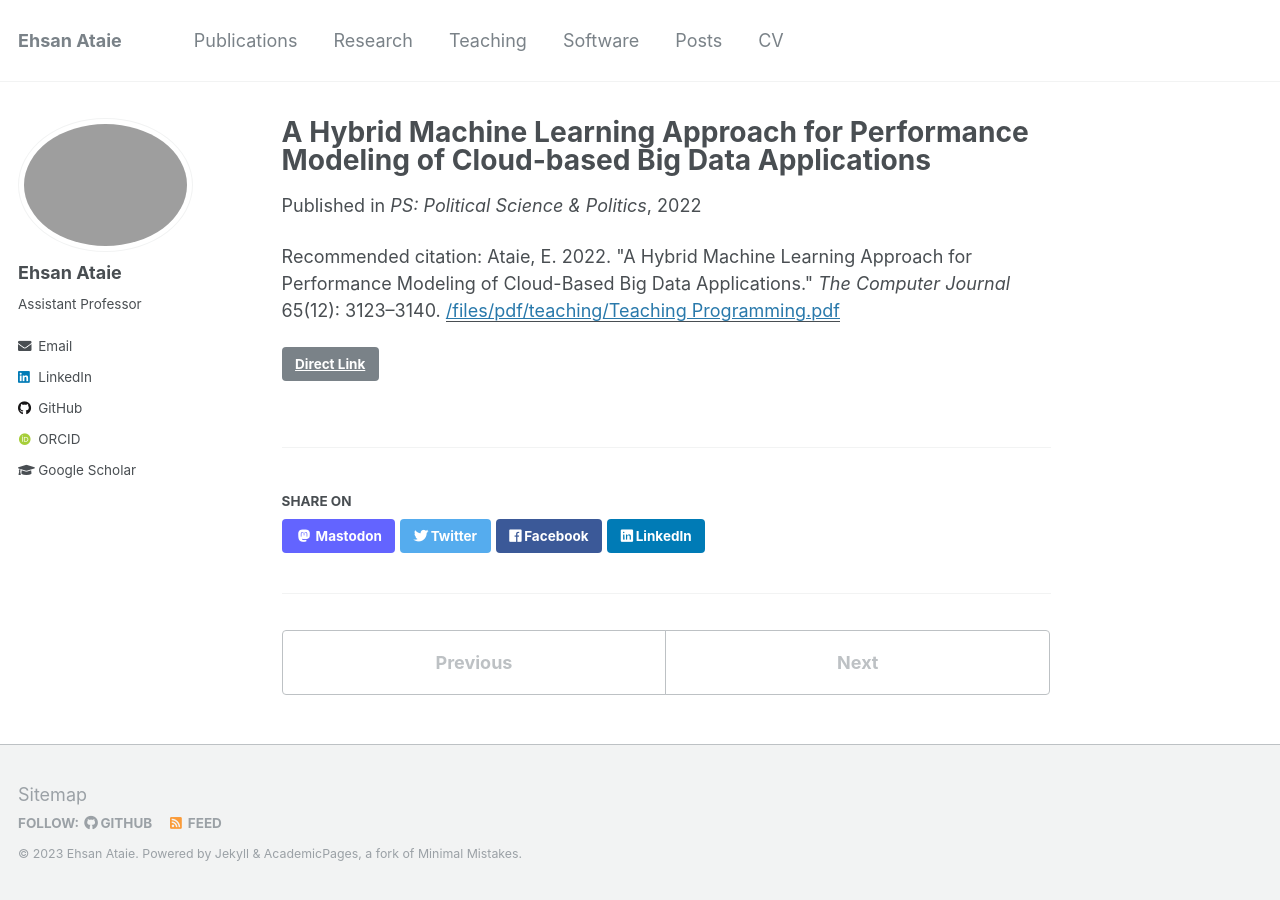
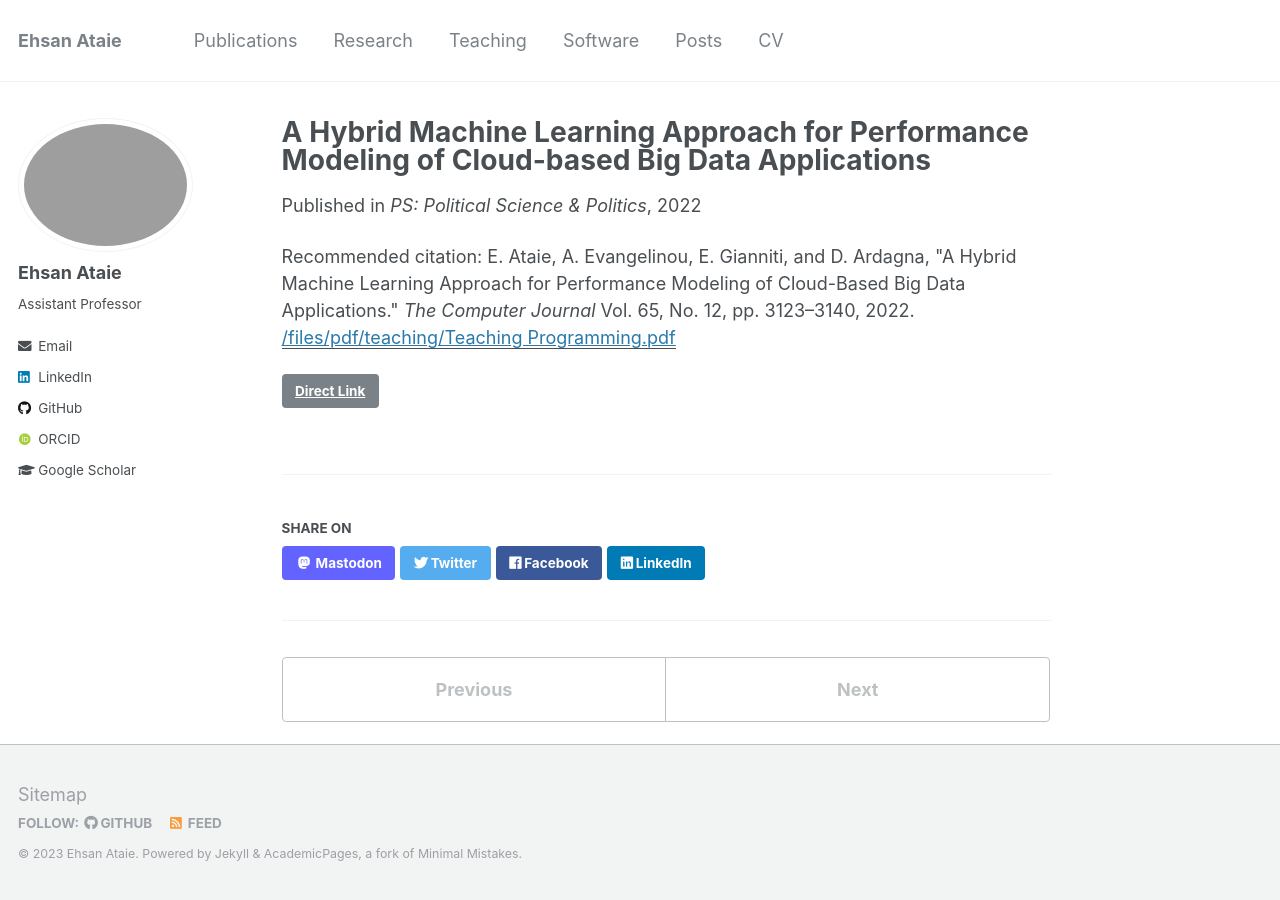
Before and after one commit to esiata/esiata.github.io, a Jekyll site: the page built from _publications/2022-compj.md, in a window 1280 px wide. Built offline with Jekyll 4.4.1, drawn with Linux system fonts in a browser that asks for light colours; some web fonts are replaced.

Commit message:
Update 2022-compj.md

```diff
--- a/_publications/2022-compj.md
+++ b/_publications/2022-compj.md
@@ -6,5 +6,5 @@ date: 2022-01-01
 venue: 'PS: Political Science & Politics'
 paperurl: '/files/pdf/teaching/Teaching Programming.pdf'
 link: 'https://doi.org/10.1093/comjnl/bxab131'
-citation: 'Ataie, E. 2022. &quot;A Hybrid Machine Learning Approach for Performance Modeling of Cloud-Based Big Data Applications.&quot; <i>The Computer Journal</i> 65(12): 3123–3140.'
+citation: 'E. Ataie, A. Evangelinou, E. Gianniti, and D. Ardagna, &quot;A Hybrid Machine Learning Approach for Performance Modeling of Cloud-Based Big Data Applications.&quot; <i>The Computer Journal</i> Vol. 65, No. 12, pp. 3123–3140, 2022.'
 ---
```
